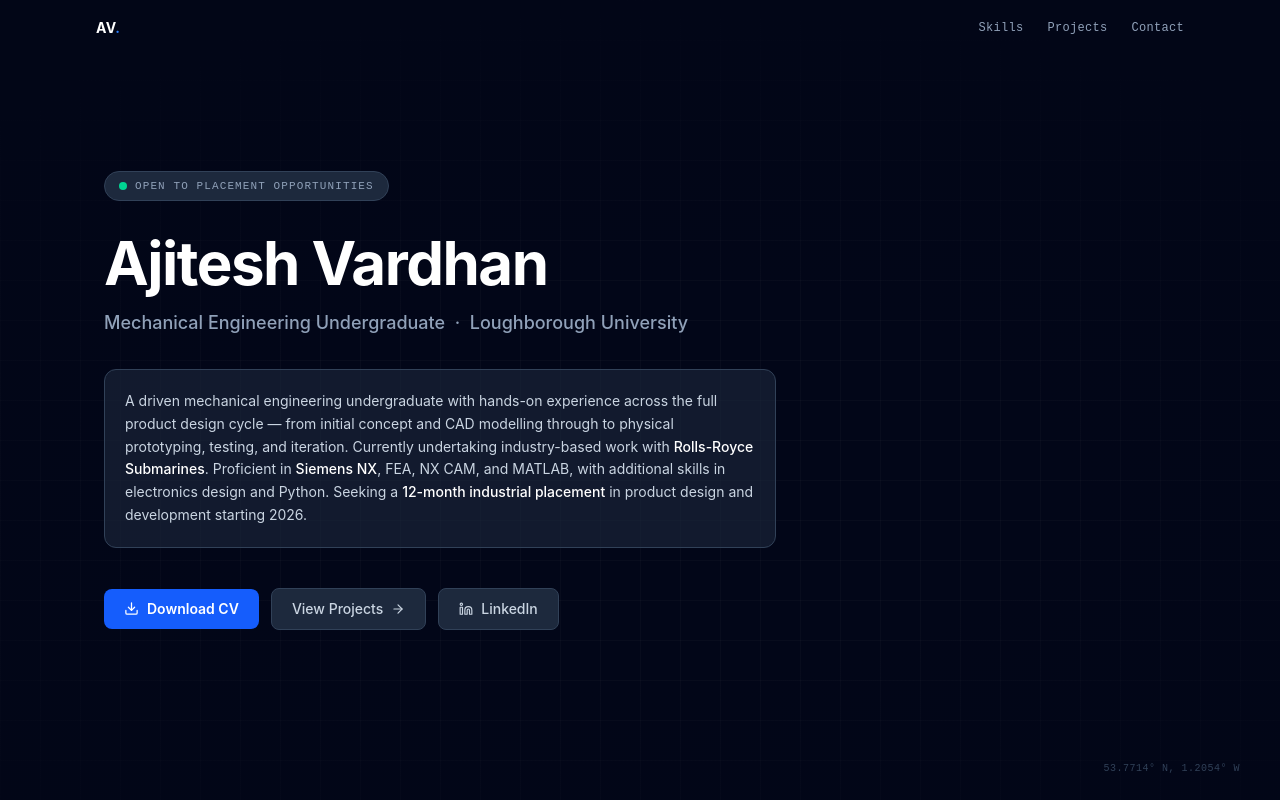
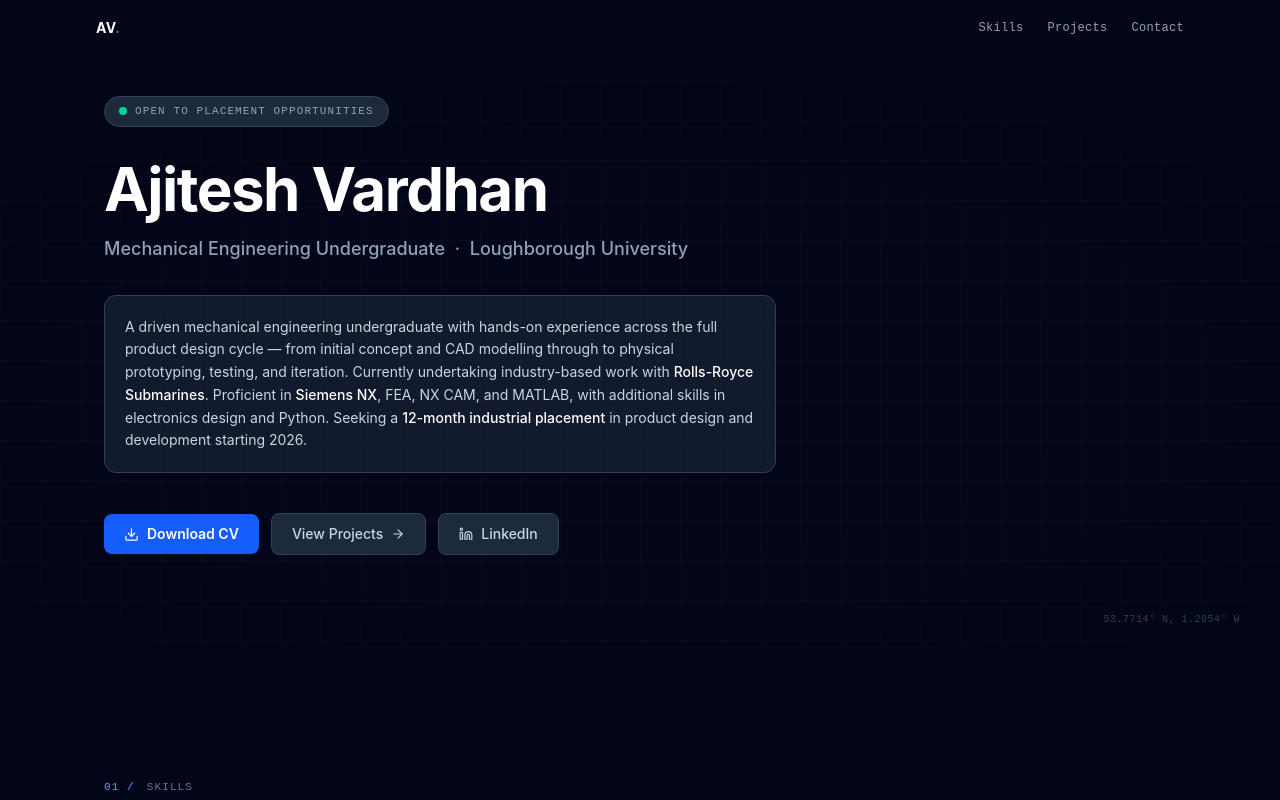
Before and after one commit to AjiteshVardhan/Portfolio, a React (Vite) app in the folder my-portfolio/: page / in a window 1280 px wide. Shown: the top 800 px of the page. Built offline with nearby package versions, Linux system fonts and the light colour scheme.

Commit message:
Updated Padding

```diff
--- a/my-portfolio/src/App.jsx
+++ b/my-portfolio/src/App.jsx
@@ -868,14 +868,14 @@ function Nav({ scrolled, scrollTo }) {
 ───────────────────────────────────────────────────────────────── */
 function Hero({ scrollTo }) {
   return (
-    <section id="hero" className="relative bg-slate-950 min-h-screen flex items-center justify-center overflow-hidden">
+    <section id="hero" className="relative bg-slate-950 min-h-[70vh] flex items-center justify-center overflow-hidden">
       <div className="absolute inset-0 pointer-events-none" style={{
         backgroundImage:"linear-gradient(rgba(255,255,255,0.025) 1px,transparent 1px),linear-gradient(90deg,rgba(255,255,255,0.025) 1px,transparent 1px)",
         backgroundSize:"40px 40px",
       }} />
       <div className="absolute inset-0 pointer-events-none" style={{ background:"radial-gradient(ellipse 80% 60% at 50% 60%,transparent 40%,#020617 100%)" }} />
 
-      <div className="relative max-w-6xl mx-auto px-4 sm:px-6 md:px-8 lg:px-10 py-16 sm:py-24 md:py-32 lg:py-40 w-full">
+      <div className="relative max-w-6xl mx-auto px-4 sm:px-6 md:px-8 lg:px-10 py-12 sm:py-16 md:py-20 lg:py-24 w-full">
         <div className="max-w-2xl">
           <div className="inline-flex items-center gap-2 bg-slate-800 border border-slate-700 rounded-full px-3.5 py-1.5 mb-8" style={{ animation:"fadeUp 0.5s 0.1s ease both" }}>
             <span className="w-2 h-2 rounded-full bg-emerald-400" />
```
